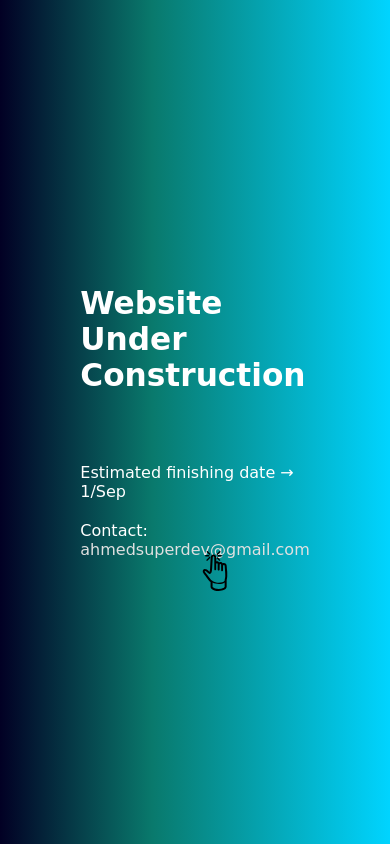
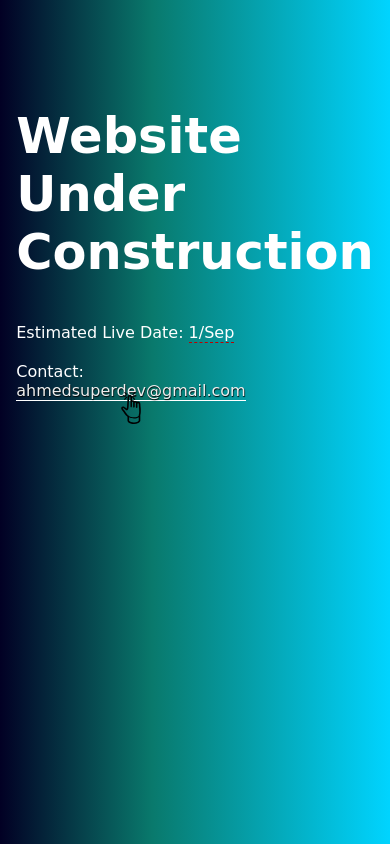
Before and after one commit to ahmedsuperdev/ahmedsuperdev.github.io, a plain HTML site: page index.html in a window 390 px wide. Drawn offline with Linux system fonts and the light colour scheme; a web font is replaced by a local one.

Commit message:
make the website responsive

```diff
--- a/index.html
+++ b/index.html
@@ -9,12 +9,13 @@
 </head>
 <body>
   <div class="container">
-    <h1>Website Under Construction</h1>
-    <p class="finish-date">Estimated finishing date → <span>1/Sep</span> </p>
+    <h1>Website
+      Under Construction</h1>
+    <p class="finish-date">Estimated Live Date: <span>1/Sep</span> </p>
     <p>Contact:
       <div class="email-container">
         <a href="mailto:ahmedsuperdev@gmail.com">ahmedsuperdev@gmail.com</a>
-        <img class="tab-finger" src="assets/tap-finger.svg" alt="tap-finger">
+        <a href="mailto:ahmedsuperdev@gmail.com"><img class="tab-finger" src="assets/tap-finger.svg" alt="tap-finger"></a>
       </div>
     </p>
 
--- a/style.css
+++ b/style.css
@@ -8,10 +8,14 @@ html {
 *::before,
 *::after {
   box-sizing: border-box;
-  font-size: 1.6rem;
+  font-size: clamp(1.6rem, 1vw + 1rem, 3rem);
   margin: 0;
   padding: 0;
 }
+.container {
+  margin: max(2rem, 6vw);
+}
+
 body {
   min-height: 100vh;
   display: flex;
@@ -22,19 +26,28 @@ body {
   background: linear-gradient(90deg, rgba(2,0,36,1) 0%, rgba(9,121,108,1) 39%, rgba(0,212,255,1) 100%);
   margin: 0;
 }
+@media screen and (max-width: 480px) {
+  body {
+    min-height: 60vh;
+  }
+}
 h1 {
-  font-size: clamp(2rem, 10rem, 8vw);
-  margin-bottom: min(7rem, 20vh);
+  font-size: clamp(4.1rem, 5vw + 3rem, 10rem);
+  width: min(13ch, 100%);
+  margin-bottom: max(3rem, 5vh);
 }
 .finish-date {
   margin-bottom: min(2rem, 6vh);
-}
-.container {
-  margin: 10rem;
+  span {
+    border-bottom: 0.1em dashed rgba(188, 0, 0, 100%);
+  }
 }
 a {
-  color: rgb(224, 224, 224);
+  color: rgb(239, 239, 239);
+  /* text-shadow: 0 0 3px #ff0000, 0 0 5px #0000ff; */
+  text-shadow: 0.5px 0.5px 1px black;
   text-decoration: none;
+  border-bottom: 0.1em solid rgb(255, 255, 255);
 }
 .email-container{
   position: relative;
@@ -42,9 +55,10 @@ a {
 }
 .tab-finger {
   position: absolute;
-  font-size: 2rem;
-  color: white;
+  cursor: pointer;
+  color: white; /* still for the import svg */
   left: 50%;
+  transform: translateX(-50%);
   top: 60%;
   width: 2em;
 }
```
